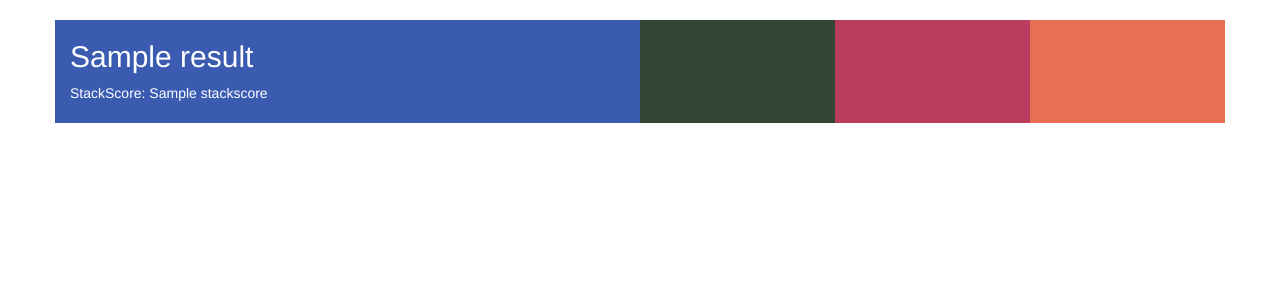
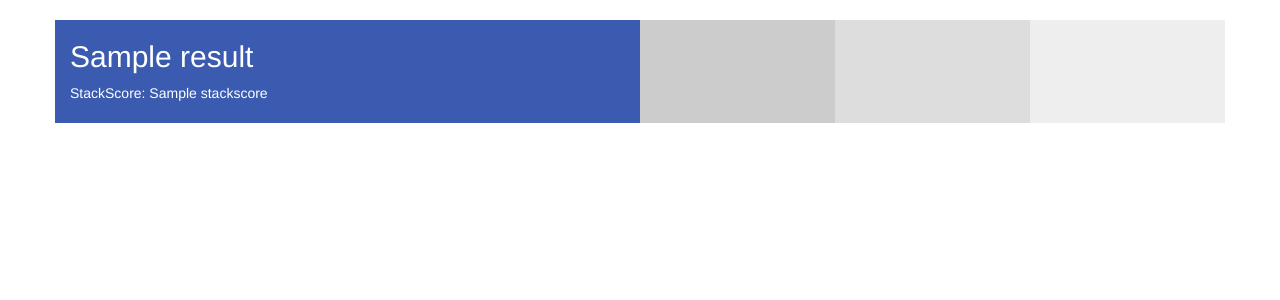
Before and after one commit to thatandromeda/librarycloud, a Django app: template librarycloud/templates/stackview.html in a window 1280 px wide. Shown: the part 52-352 px from the top of the page. Run offline with Django 3.2, Linux system fonts and the light colour scheme; the template is opened without the code that fills it: most values are stand-ins (such as "Sample title", 1, 10 or a date in 2020); some libraries are stand-ins or nearby versions.

Commit message:
more prettifying

```diff
--- a/librarycloud/static/css/project.css
+++ b/librarycloud/static/css/project.css
@@ -32,3 +32,15 @@ body {
 .ism3 {
   background-color: #e86f54;
 }
+
+.ism1.grey {
+  background-color: #ccc;
+}
+
+.ism2.grey {
+  background-color: #ddd;
+}
+
+.ism3.grey {
+  background-color: #eee;
+}
--- a/librarycloud/templates/stackview.html
+++ b/librarycloud/templates/stackview.html
@@ -7,9 +7,9 @@
         <h2>{{ result.title }}</h2>
         StackScore: {{ result.stackscore }}
       </div>
-      <div class="col-sm-2 col-xs-4 ism1"></div>
-      <div class="col-sm-2 col-xs-4 ism2"></div>
-      <div class="col-sm-2 col-xs-4 ism3"></div>
+      <div class="col-sm-2 col-xs-4 ism1 grey"></div>
+      <div class="col-sm-2 col-xs-4 ism2 grey"></div>
+      <div class="col-sm-2 col-xs-4 ism3 grey"></div>
     </div>
   {% endfor %}
 {% endblock content %}
```
